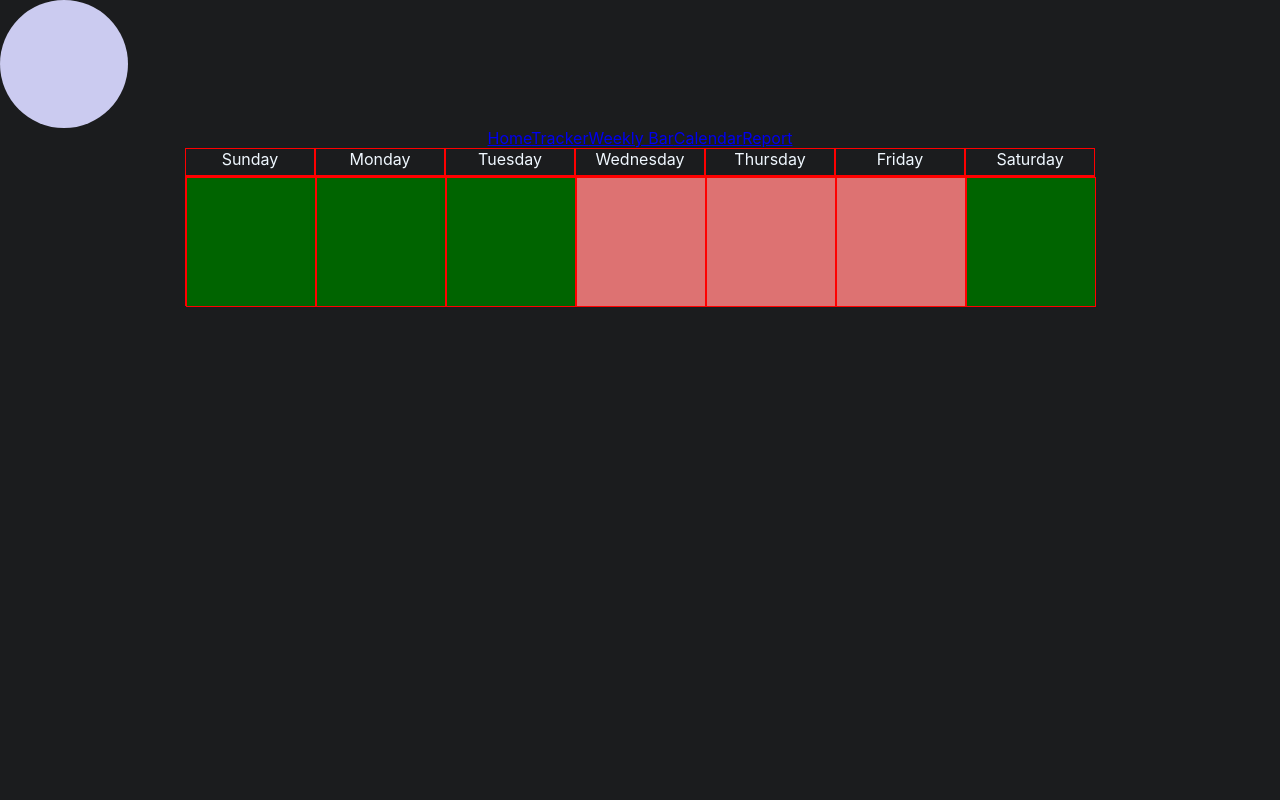
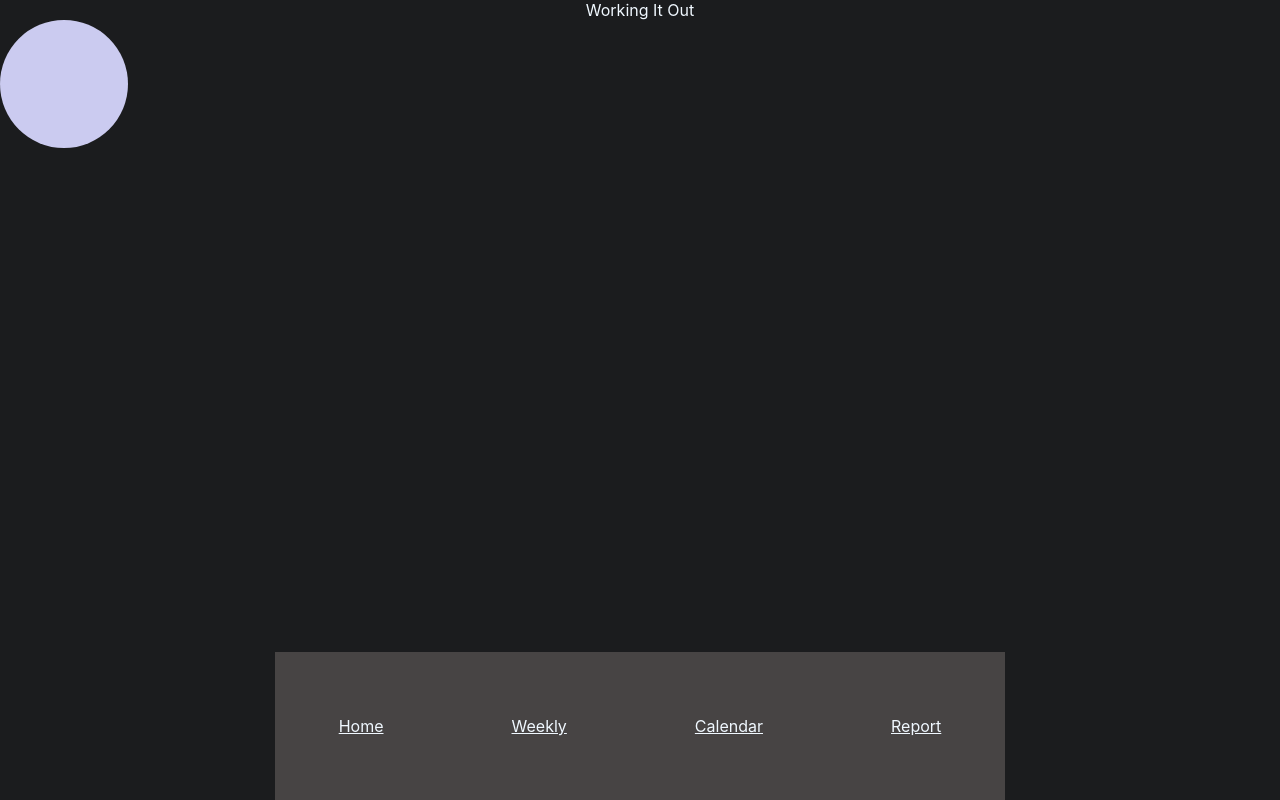
Before and after one commit to Epeng1994/workoutapp, a React (Create React App) app: page /tracker in a window 1280 px wide. Built offline with nearby package versions, Linux system fonts and the light colour scheme.

Commit message:
added home page, adjusted css to fit

```diff
--- a/src/App.js
+++ b/src/App.js
@@ -4,10 +4,9 @@ import {Routes,Route} from 'react-router-dom';
 import Calendar from './components/Calendar'
 import User from './components/User'
 import NavBar from './components/NavBar';
-import Tracker from './components/Tracker';
 import 'react-calendar/dist/Calendar.css';
 import WeeklyBar from './components/WeeklyBar';
-
+import Home from './components/Home'
 
 function App() {
 
@@ -19,15 +18,16 @@ function App() {
 
   return (
     <div className="App">
+      <div>Working It Out</div>
       <User/>
-      <NavBar/>
       <div>
         <Routes>
+          <Route exact path = '/' element = {<Home dates={dates}/>}/>
           <Route path = '/calendar' element={<Calendar/>}/>
           <Route path = '/weeklybar' element ={<WeeklyBar dates = {[]}/>}/>
-          <Route path = '/tracker' element ={<Tracker dates={dates}/>}/>
         </Routes>
       </div>
+      <NavBar/>
     </div>
   );
 }
--- /dev/null
+++ b/src/components/Home.js
@@ -0,0 +1,13 @@
+import Tracker from './Tracker';
+
+
+
+function Home(props){
+    const {dates} = props
+    return(
+        <div>
+            <Tracker dates = {dates}/>
+        </div>
+    )
+}
+export default Home;
--- /dev/null
+++ b/src/components/NavBar.css
@@ -0,0 +1,27 @@
+.NavBar{
+    background-color: #474444;
+    display:flex;
+    justify-content: space-between;
+    width: 50vw;
+}
+
+nav{
+    background-color: #474444;
+    display: flex;
+    justify-content: space-between;
+    align-items: center;
+    position: absolute;
+    bottom: 0vw;
+    width:100w;
+}
+
+nav .navBlock{
+    padding: 5vw;
+    color:aliceblue;
+}
+
+.container{
+    display:flex;
+    justify-content: center;
+    align-items: center;
+}
--- a/src/components/NavBar.js
+++ b/src/components/NavBar.js
@@ -1,5 +1,6 @@
 import { Link } from "react-router-dom";
 import react from 'react'
+import './NavBar.css'
 
 
 function NavBar(props){
@@ -8,12 +9,13 @@ function NavBar(props){
 
 
     return(
-        <div>
-            <Link to='/'>Home</Link>
-            <Link to='/tracker'>Tracker</Link>
-            <Link to='/weeklybar'>Weekly Bar</Link>
-            <Link to='/calendar'>Calendar</Link>
-            <Link to='/report'>Report</Link>
+        <div className = 'container'>
+            <nav>
+                <Link to='/' className = 'navBlock'>Home</Link>
+                <Link to='/weeklybar' className = 'navBlock'>Weekly</Link>
+                <Link to='/calendar' className = 'navBlock'>Calendar</Link>
+                <Link to='/report' className = 'navBlock'>Report</Link>
+            </nav>
         </div>
     )
 }
--- a/src/components/Tracker.css
+++ b/src/components/Tracker.css
@@ -18,6 +18,6 @@
 
 .weekday div{
     width: 10vw;
-    height: 2vw;
+    height: 5vw;
     border: 1px solid red;
 }
--- a/src/components/Tracker.js
+++ b/src/components/Tracker.js
@@ -6,7 +6,7 @@ import './Tracker.css'
 function Tracker(props){
 
     const {dates} = props
-    const week = ['Sunday','Monday','Tuesday','Wednesday','Thursday','Friday','Saturday']
+    const week = ['SUN','MON','TUE','WED','THU','FRI','SAT']
     const [tracker, setTracker] = useState(dates)
 
     return(
```
